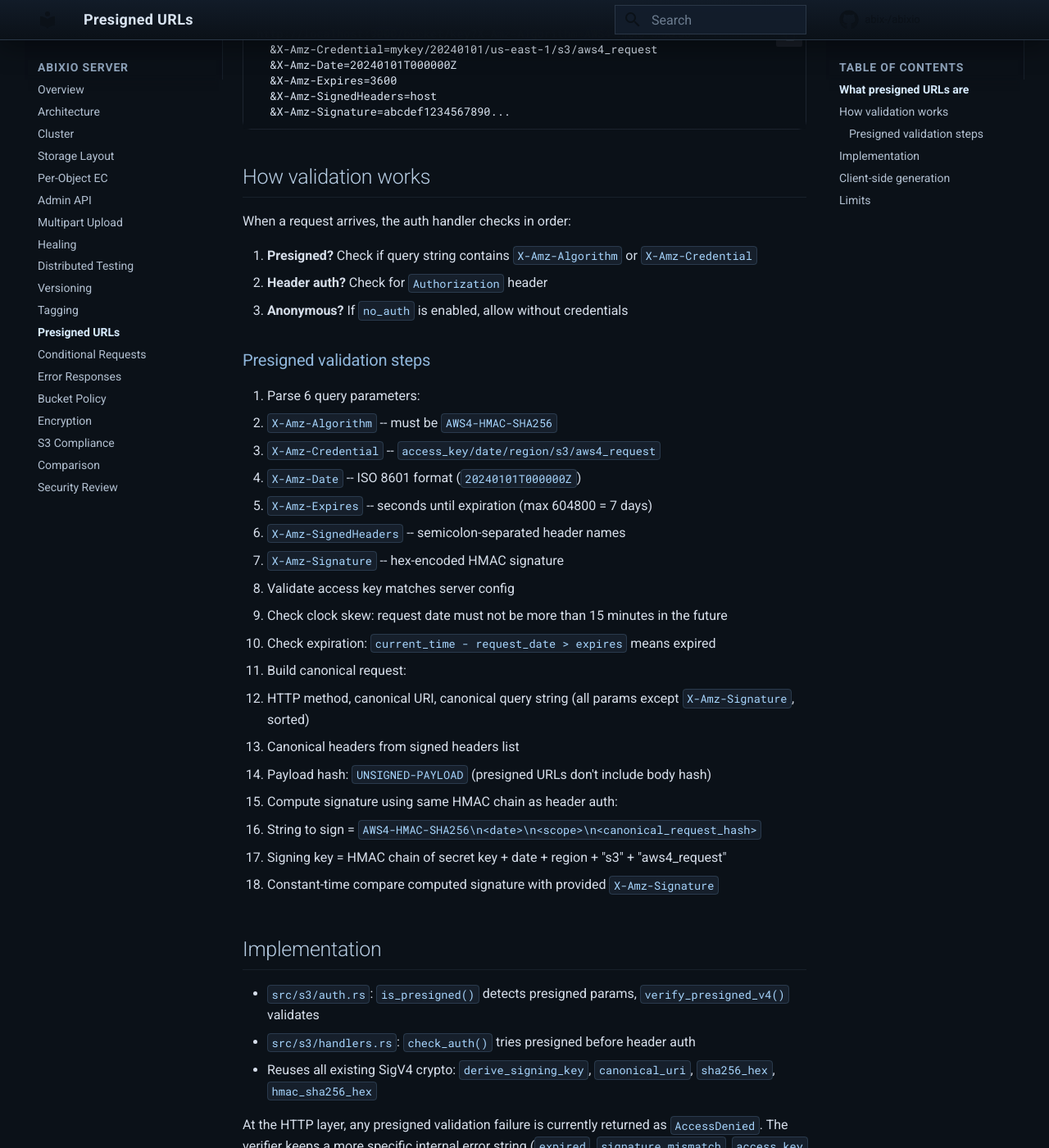
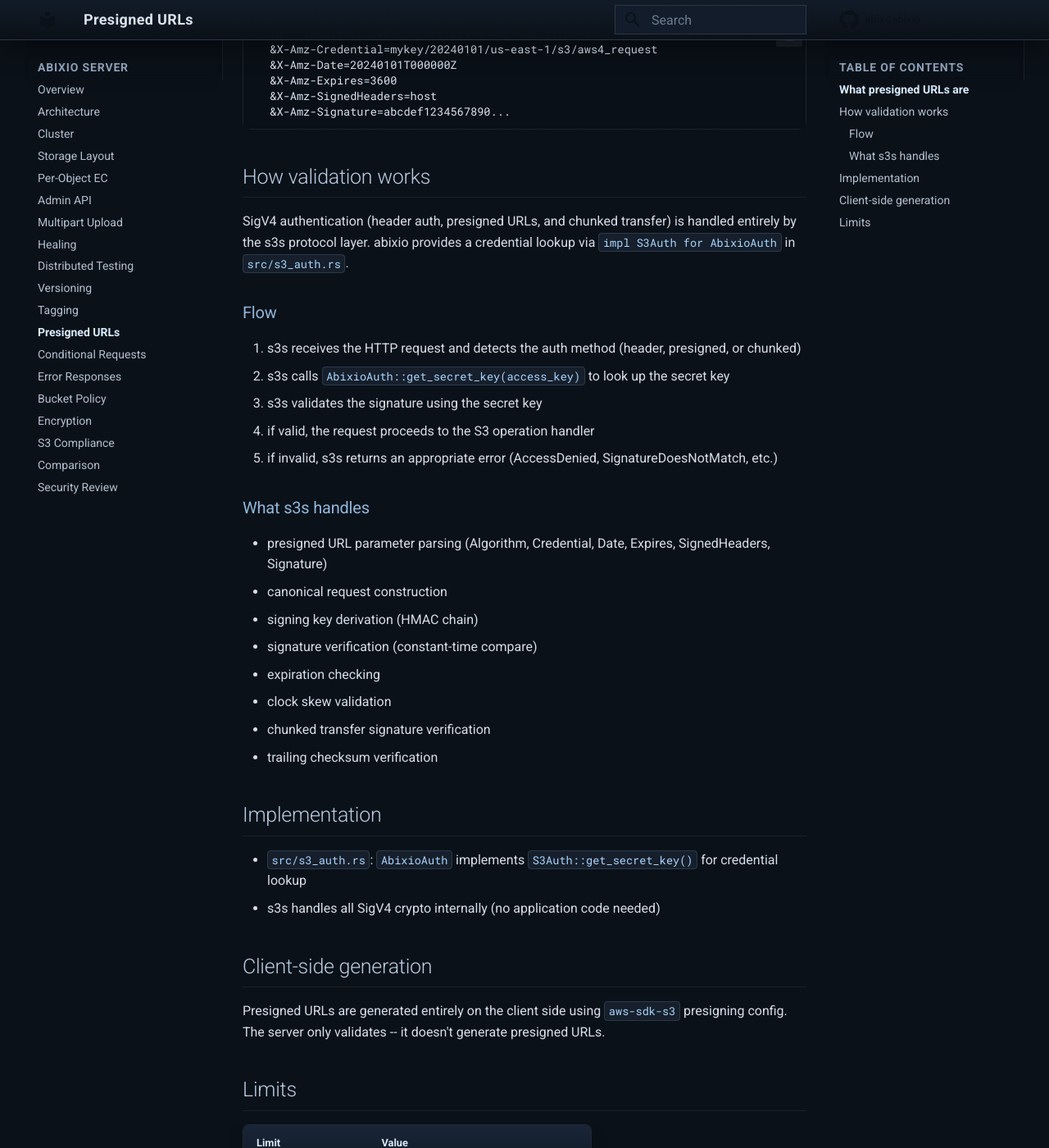
Before and after one commit to abix-/abixio, an MkDocs documentation site: the page built from docs/presigned-urls.md, in a window 1280 px wide and 1400 px high, scrolled down 435 px. Shown: the whole window at 82% size. Built offline with MkDocs 1.6.1 and Material for MkDocs 9.7.7, drawn with Linux system fonts in a browser that asks for light colours; comment, search, counter and statistics services are not loaded; some of the changed text lies outside the part shown.

Commit message:
docs: review all docs for s3s migration, remove unused deps (quick-xml, subtle, hmac)

```diff
--- a/Cargo.toml
+++ b/Cargo.toml
@@ -12,10 +12,8 @@ reqwest = { version = "0.12", default-features = false, features = ["json", "rus
 hyper = { version = "1", features = ["full"] }
 hyper-util = { version = "0.1", features = ["tokio"] }
 http-body-util = "0.1"
-quick-xml = { version = "0.37", features = ["serialize"] }
 sha2 = "0.10"
 md-5 = "0.10"
-hmac = "0.12"
 hex = "0.4"
 uuid = { version = "1", features = ["v4"] }
 clap = { version = "4", features = ["derive"] }
@@ -26,7 +24,6 @@ thiserror = "2"
 async-trait = "0.1"
 futures = "0.3"
 s3s = "0.13"
-subtle = "2"
 form_urlencoded = "1"
 hostname = "0.4.2"
 jsonwebtoken = { version = "10.3.0", features = ["rust_crypto"] }
--- a/docs/presigned-urls.md
+++ b/docs/presigned-urls.md
@@ -20,49 +20,33 @@ http://localhost:9000/bucket/key?X-Amz-Algorithm=AWS4-HMAC-SHA256
 
 ## How validation works
 
-When a request arrives, the auth handler checks in order:
+SigV4 authentication (header auth, presigned URLs, and chunked transfer) is
+handled entirely by the s3s protocol layer. abixio provides a credential
+lookup via `impl S3Auth for AbixioAuth` in `src/s3_auth.rs`.
 
-1. **Presigned?** Check if query string contains `X-Amz-Algorithm` or `X-Amz-Credential`
-2. **Header auth?** Check for `Authorization` header
-3. **Anonymous?** If `no_auth` is enabled, allow without credentials
+### Flow
 
-### Presigned validation steps
+1. s3s receives the HTTP request and detects the auth method (header, presigned, or chunked)
+2. s3s calls `AbixioAuth::get_secret_key(access_key)` to look up the secret key
+3. s3s validates the signature using the secret key
+4. if valid, the request proceeds to the S3 operation handler
+5. if invalid, s3s returns an appropriate error (AccessDenied, SignatureDoesNotMatch, etc.)
 
-1. Parse 6 query parameters:
-   - `X-Amz-Algorithm` -- must be `AWS4-HMAC-SHA256`
-   - `X-Amz-Credential` -- `access_key/date/region/s3/aws4_request`
-   - `X-Amz-Date` -- ISO 8601 format (`20240101T000000Z`)
-   - `X-Amz-Expires` -- seconds until expiration (max 604800 = 7 days)
-   - `X-Amz-SignedHeaders` -- semicolon-separated header names
-   - `X-Amz-Signature` -- hex-encoded HMAC signature
+### What s3s handles
 
-2. Validate access key matches server config
-
-3. Check clock skew: request date must not be more than 15 minutes in the future
-
-4. Check expiration: `current_time - request_date > expires` means expired
-
-5. Build canonical request:
-   - HTTP method, canonical URI, canonical query string (all params except `X-Amz-Signature`, sorted)
-   - Canonical headers from signed headers list
-   - Payload hash: `UNSIGNED-PAYLOAD` (presigned URLs don't include body hash)
-
-6. Compute signature using same HMAC chain as header auth:
-   - String to sign = `AWS4-HMAC-SHA256\n<date>\n<scope>\n<canonical_request_hash>`
-   - Signing key = HMAC chain of secret key + date + region + "s3" + "aws4_request"
-
-7. Constant-time compare computed signature with provided `X-Amz-Signature`
+- presigned URL parameter parsing (Algorithm, Credential, Date, Expires, SignedHeaders, Signature)
+- canonical request construction
+- signing key derivation (HMAC chain)
+- signature verification (constant-time compare)
+- expiration checking
+- clock skew validation
+- chunked transfer signature verification
+- trailing checksum verification
 
 ## Implementation
 
-- `src/s3/auth.rs`: `is_presigned()` detects presigned params, `verify_presigned_v4()` validates
-- `src/s3/handlers.rs`: `check_auth()` tries presigned before header auth
-- Reuses all existing SigV4 crypto: `derive_signing_key`, `canonical_uri`, `sha256_hex`, `hmac_sha256_hex`
-
-At the HTTP layer, any presigned validation failure is currently returned as
-`AccessDenied`. The verifier keeps a more specific internal error string
-(`expired`, `signature mismatch`, `access key mismatch`, and so on), but that
-detail is not exposed in the S3 response body.
+- `src/s3_auth.rs`: `AbixioAuth` implements `S3Auth::get_secret_key()` for credential lookup
+- s3s handles all SigV4 crypto internally (no application code needed)
 
 ## Client-side generation
 
@@ -74,6 +58,6 @@ URLs.
 
 | Limit | Value |
 |---|---|
-| Max expiration | 604800 seconds (7 days) |
-| Clock skew tolerance | 15 minutes |
-| Algorithm | AWS4-HMAC-SHA256 only |
+| Max expiration | 604800 seconds (7 days, enforced by s3s) |
+| Clock skew tolerance | per s3s defaults |
+| Algorithm | AWS4-HMAC-SHA256 (SigV4) |
```
Also changed, not shown: docs/conditional-requests.md (+17 -45 lines), docs/error-responses.md (+26 -26 lines), docs/multipart-upload.md (+2 -2 lines), 1 other file.
